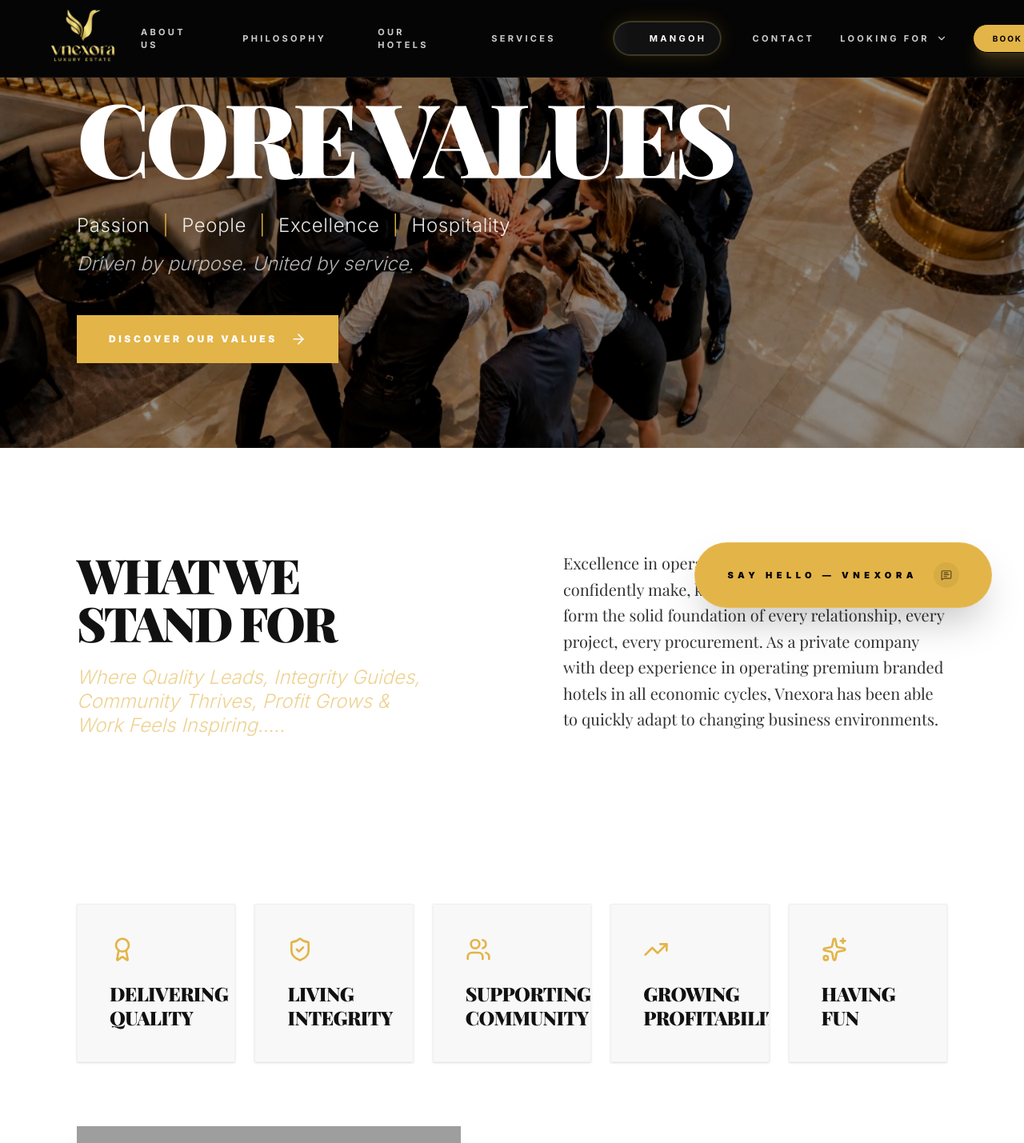
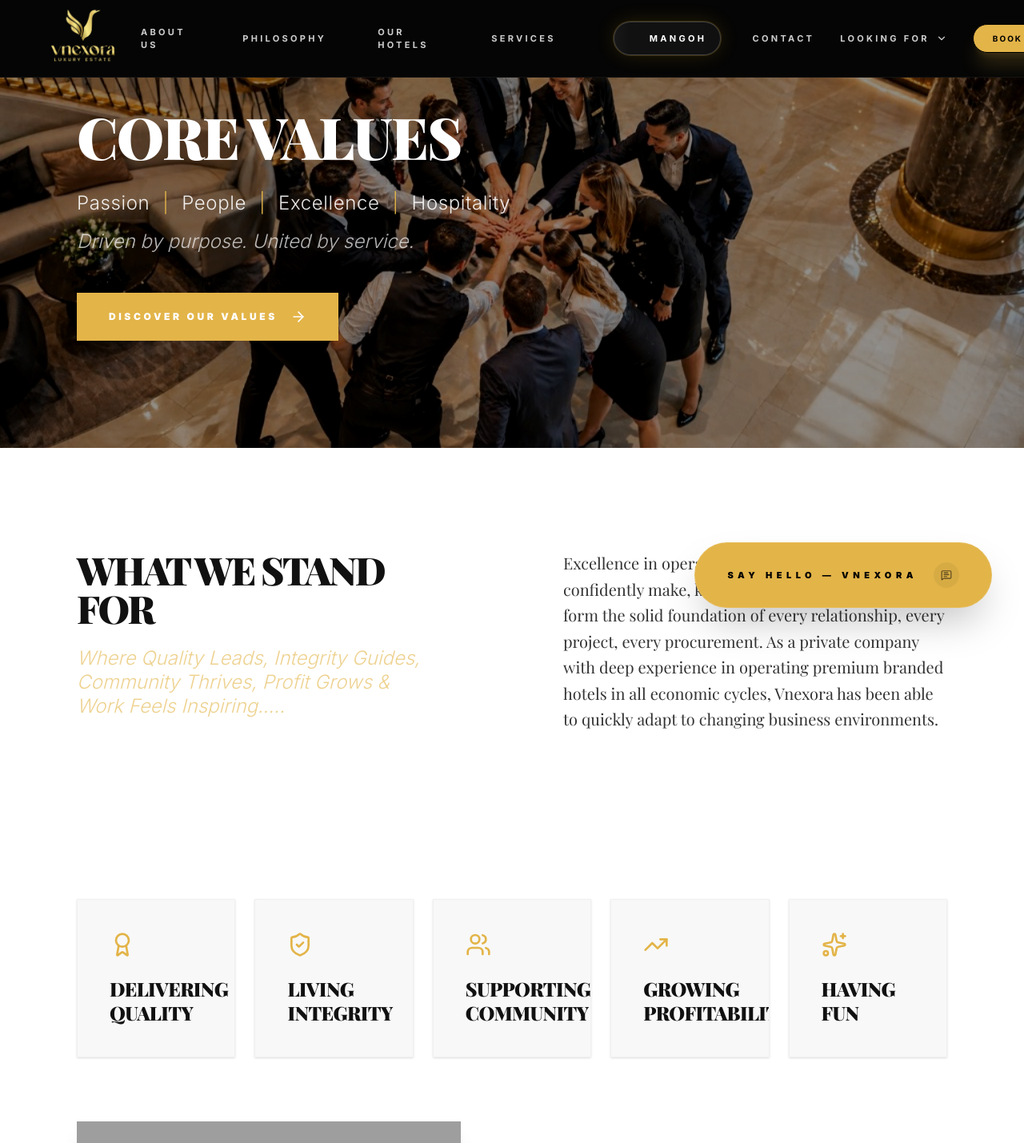
Before and after one commit to cricketmagician/vnexora, a Next.js app: page /philosophy in a window 1280 px wide. Shown: the top 1429 px of the page at 80% size. Built offline with nearby package versions, Linux system fonts and the light colour scheme; grey boxes are pictures that could not be loaded; a web font is replaced by a local one.

Commit message:
design: switch hero font to serif and reduce heading sizes

```diff
--- a/src/app/philosophy/page.tsx
+++ b/src/app/philosophy/page.tsx
@@ -85,7 +85,7 @@ export default function PhilosophyPage() {
             transition={{ duration: 1, ease: [0.16, 1, 0.3, 1] }}
             className="max-w-4xl space-y-8"
           >
-            <h1 className="text-6xl md:text-[8rem] font-sans font-black text-white tracking-tighter uppercase leading-none">
+            <h1 className="text-5xl md:text-7xl font-serif font-black text-white tracking-tight uppercase leading-none">
               Core Values
             </h1>
 
@@ -131,7 +131,7 @@ export default function PhilosophyPage() {
               viewport={{ once: true }}
               className="space-y-6"
             >
-              <h2 className="text-4xl md:text-6xl font-sans font-black text-[#111] uppercase tracking-tighter leading-none">
+              <h2 className="text-3xl md:text-5xl font-sans font-black text-[#111] uppercase tracking-tighter leading-none">
                 What We Stand For
               </h2>
               <p className="text-mustard/60 text-xl md:text-2xl font-light italic leading-tight max-w-md">
@@ -216,7 +216,7 @@ export default function PhilosophyPage() {
                 className="space-y-8"
               >
                 <div className="space-y-4">
-                  <h2 className="text-5xl md:text-7xl font-sans font-black text-[#111] uppercase tracking-tighter leading-none">
+                  <h2 className="text-4xl md:text-6xl font-sans font-black text-[#111] uppercase tracking-tighter leading-none">
                     {pillar.title}
                   </h2>
                 </div>
```
